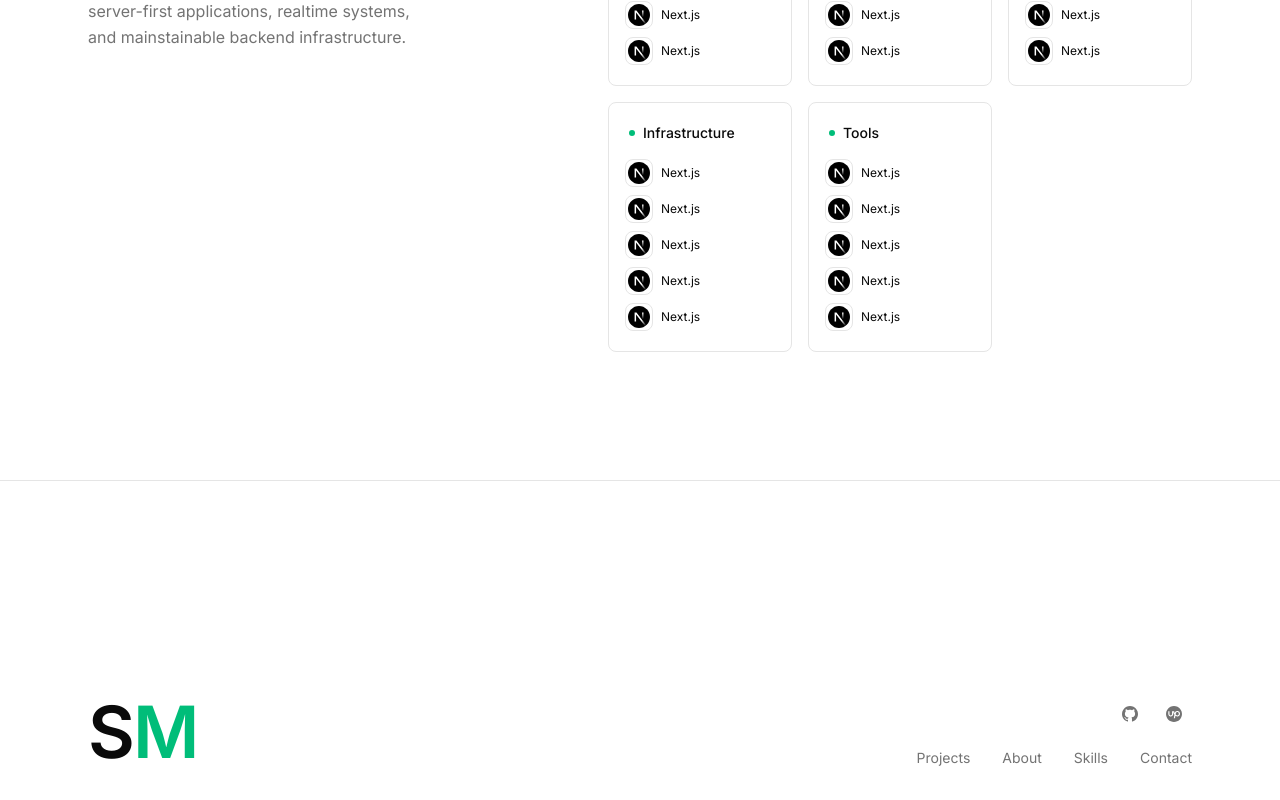
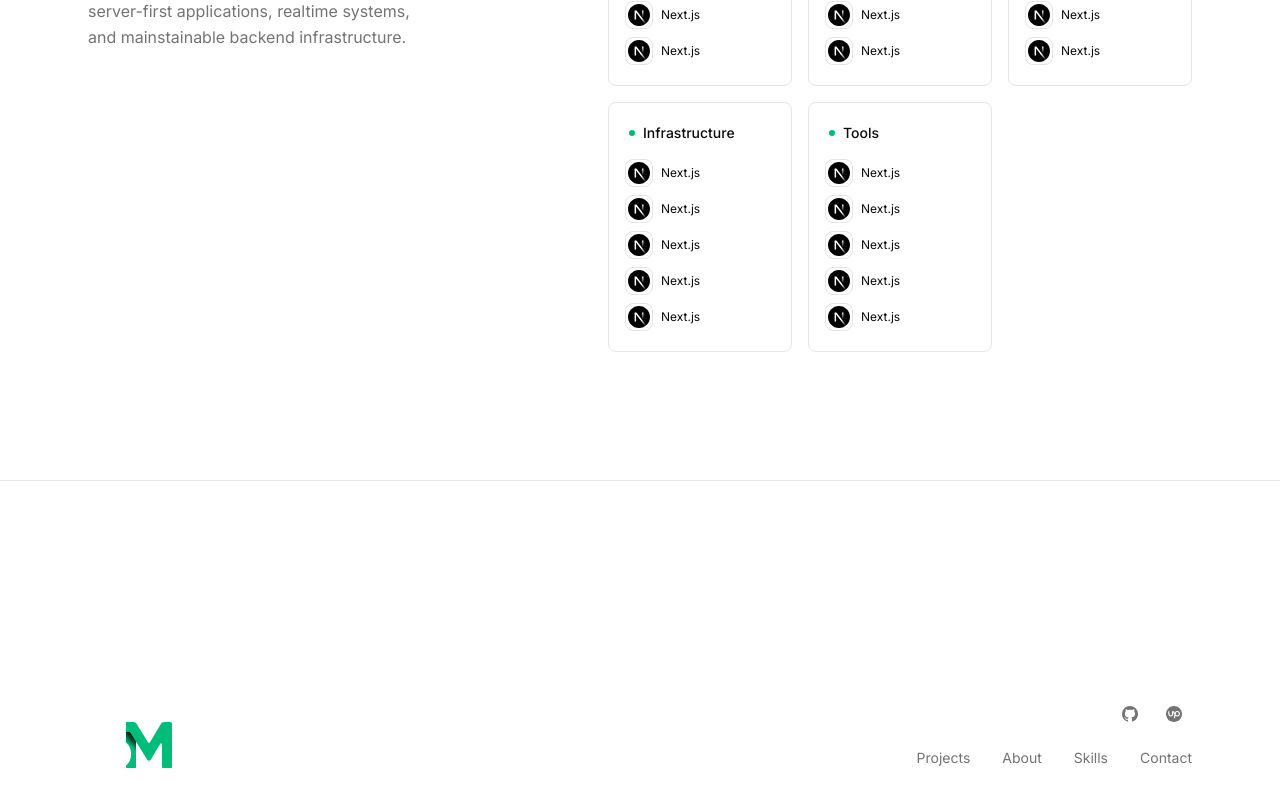
Before and after one commit to svsxn/portfolio, a Next.js app: page / in a window 1280 px wide. Shown: the part 1325-2125 px from the top of the page. Built offline with nearby package versions, Linux system fonts and the light colour scheme.

Commit message:
feat: change footer logo

```diff
--- a/components/layout/footer/index.tsx
+++ b/components/layout/footer/index.tsx
@@ -2,14 +2,18 @@ import Link from "next/link";
 import { navItems } from "../links";
 import { LinkIconButton } from "../link-icon-button";
 import { externalLinks } from "../external-links";
+import Image from "next/image";
 
 export default function Footer() {
   return (
     <footer className="h-80 bg-card mt-32 border-t">
       <div className="flex h-full items-end justify-between px-6 py-8 mx-auto md:max-w-6xl">
-        <Link href="#hero" className="text-7xl font-semibold tracking-tight">
-          <span>S</span>
-          <span className="text-primary">M</span>
+        <Link
+          href="#hero"
+          aria-label="Go to hero section"
+          className="transition-opacity hover:opacity-80 focus:outline-none focus-visible:ring-2 focus-visible:ring-ring focus-visible:ring-offset-2 focus-visible:ring-offset-background"
+        >
+          <Image src="/logo.svg" alt="Logo" width={84} height={46} priority />
         </Link>
         <div className="flex flex-col items-end gap-4">
           <div className="flex gap-2">
```
